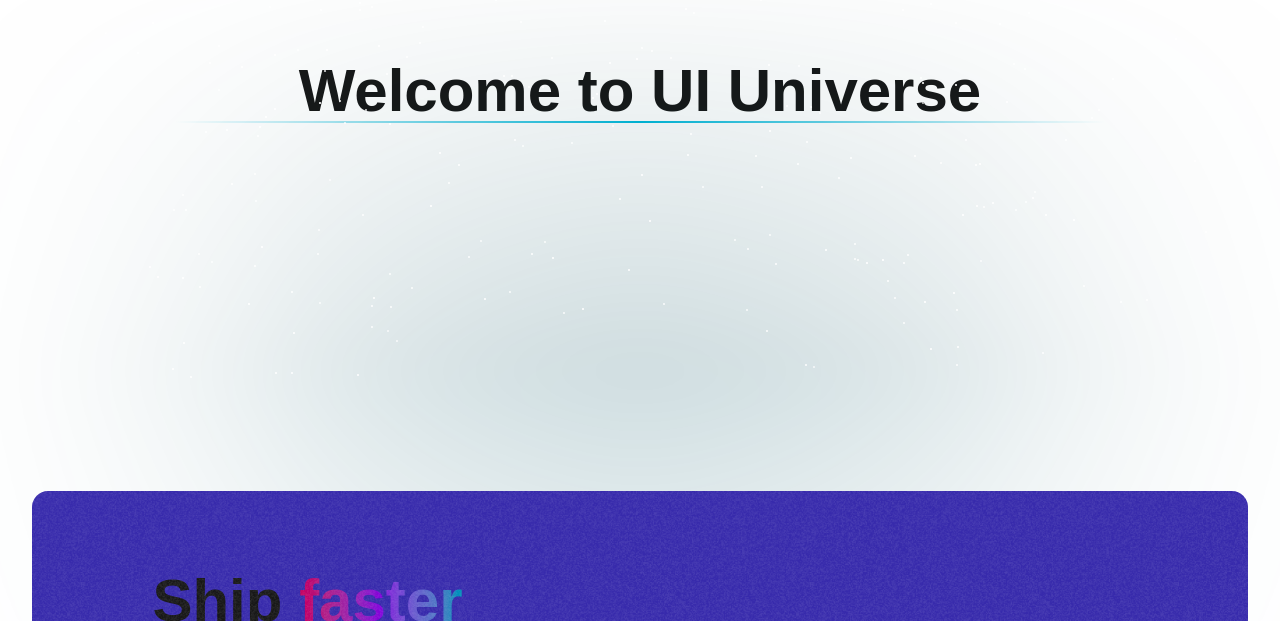
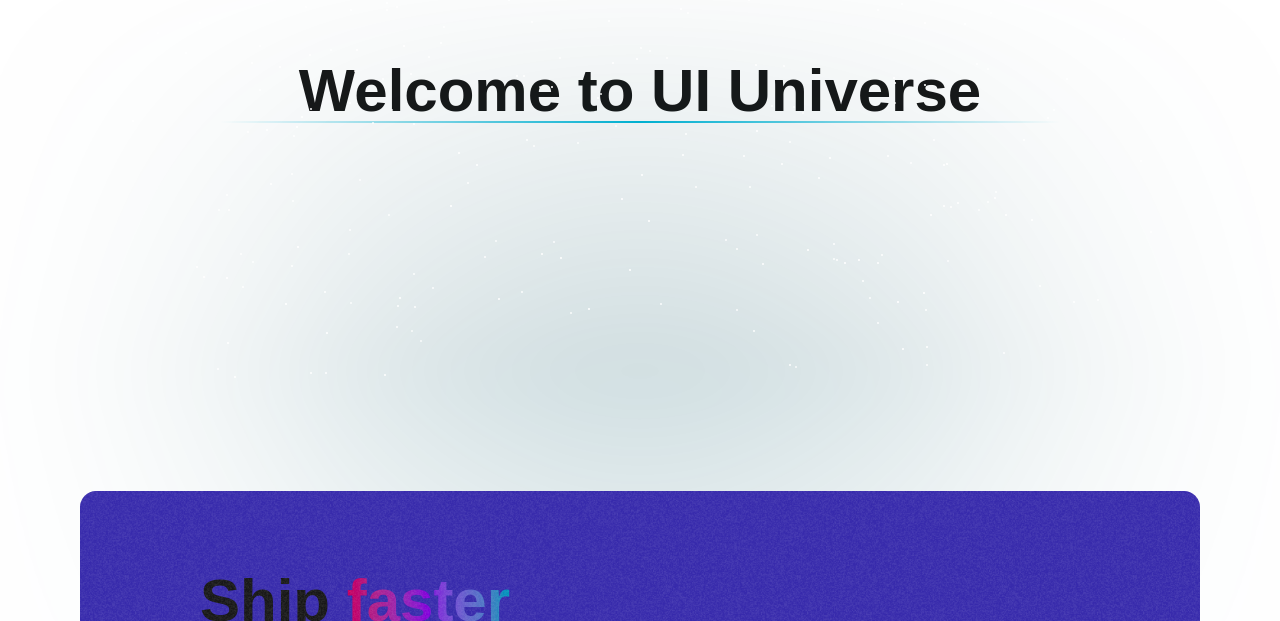
Before and after one commit to taranpreet26-singh/nextui, a Next.js app: page / in a window 1280 px wide. Shown: the part 1023-1644 px from the top of the page. Built offline with nearby package versions, Linux system fonts and the light colour scheme.

Commit message:
padding set

```diff
--- a/app/page.tsx
+++ b/app/page.tsx
@@ -6,7 +6,7 @@
 
 export default function Home() {
   return (
-    <div className="relative px-5 lg:container  mx-auto w-full h-full">
+    <div className="relative px-5 lg:px-20 container  mx-auto w-full h-full">
      <Navbar/>
      <HomeBanner/>
      <BuildInfoSection/>
```
